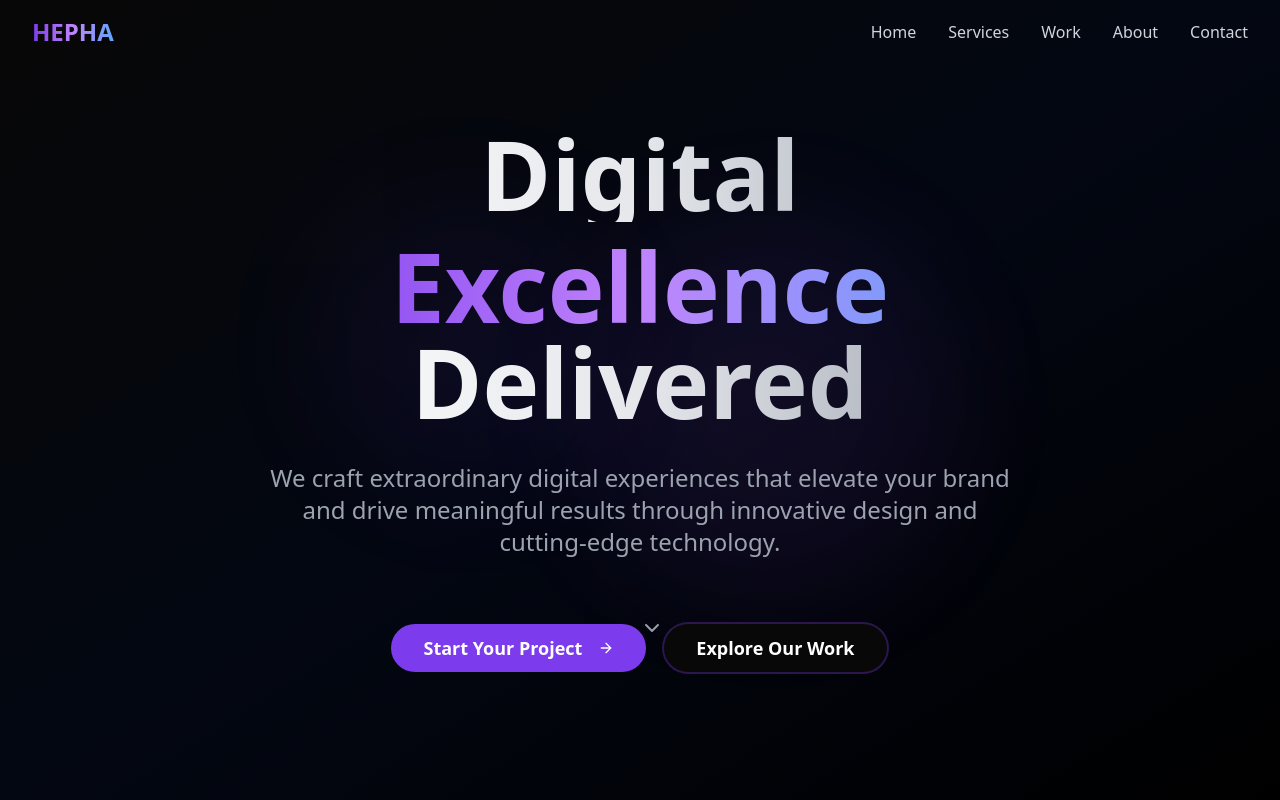
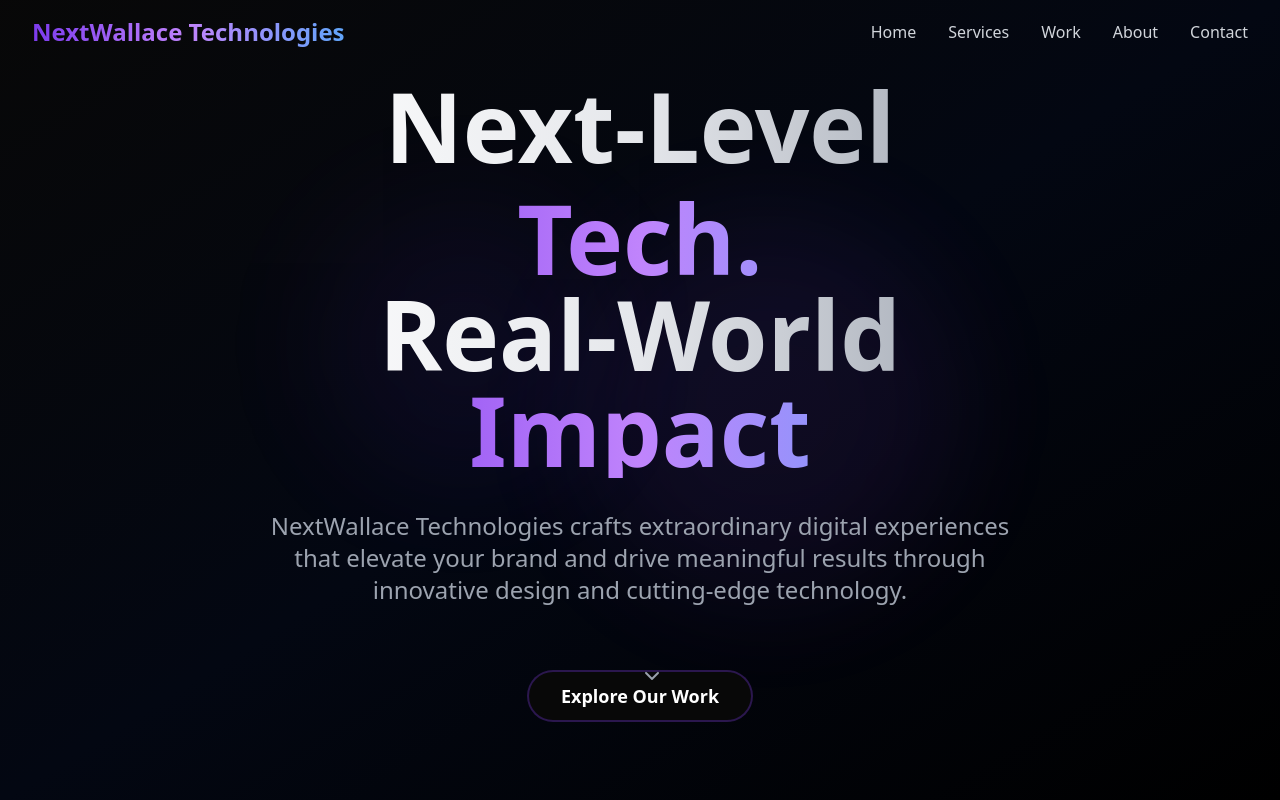
Before and after one commit to Ptrkiama/PK_Consulting, a React (Vite) app: page / in a window 1280 px wide. Shown: the top 800 px of the page. Built offline with nearby package versions, Linux system fonts and the light colour scheme.

Commit message:
Update company name and slogan
Update the company name and slogan in the application.

```diff
--- a/src/components/Footer.tsx
+++ b/src/components/Footer.tsx
@@ -14,8 +14,8 @@ const Footer = () => {
       <div className="max-w-7xl mx-auto px-4 sm:px-6 lg:px-8">
         <div className="flex flex-col md:flex-row justify-between items-center">
           <div className="mb-6 md:mb-0">
-            <span className="text-3xl font-bold text-gradient-primary">HEPHA</span>
-            <p className="text-gray-400 mt-2">Crafting digital excellence</p>
+            <span className="text-3xl font-bold text-gradient-primary">NextWallace Technologies</span>
+            <p className="text-gray-400 mt-2">Next-Level Tech. Real-World Impact</p>
           </div>
 
           <div className="flex space-x-6">
@@ -34,7 +34,7 @@ const Footer = () => {
 
         <div className="border-t border-border mt-8 pt-8 text-center">
           <p className="text-gray-500">
-            © 2024 Hepha. All rights reserved. Crafted with passion and precision.
+            © 2024 NextWallace Technologies. All rights reserved. Crafted with passion and precision.
           </p>
         </div>
       </div>
--- a/src/components/Hero.tsx
+++ b/src/components/Hero.tsx
@@ -14,26 +14,18 @@ const Hero = () => {
       <div className="relative z-10 max-w-7xl mx-auto px-4 sm:px-6 lg:px-8 text-center">
         <div className="space-y-8 animate-fade-in">
           <h1 className="text-5xl md:text-7xl lg:text-8xl font-bold leading-tight">
-            <span className="block text-gradient mb-4">Digital</span>
-            <span className="block text-gradient-primary">Excellence</span>
-            <span className="block text-gradient">Delivered</span>
+            <span className="block text-gradient mb-4">Next-Level</span>
+            <span className="block text-gradient-primary">Tech.</span>
+            <span className="block text-gradient">Real-World</span>
+            <span className="block text-gradient-primary">Impact</span>
           </h1>
 
           <p className="text-xl md:text-2xl text-gray-400 max-w-3xl mx-auto leading-relaxed">
-            We craft extraordinary digital experiences that elevate your brand
+            NextWallace Technologies crafts extraordinary digital experiences that elevate your brand
             and drive meaningful results through innovative design and cutting-edge technology.
           </p>
 
           <div className="flex flex-col sm:flex-row gap-4 justify-center items-center pt-8">
-            <Button
-              size="lg"
-              className="bg-primary hover:bg-primary/90 text-white px-8 py-6 text-lg font-semibold rounded-full transition-all duration-300 hover:scale-105 group"
-              onClick={() => document.querySelector('#contact')?.scrollIntoView({ behavior: 'smooth' })}
-            >
-              Start Your Project
-              <ArrowRight className="ml-2 h-5 w-5 transition-transform group-hover:translate-x-1" />
-            </Button>
-
             <Button
               variant="outline"
               size="lg"
--- a/src/components/Navigation.tsx
+++ b/src/components/Navigation.tsx
@@ -30,7 +30,7 @@ const Navigation = () => {
       <div className="max-w-7xl mx-auto px-4 sm:px-6 lg:px-8">
         <div className="flex justify-between items-center h-16">
           <div className="flex-shrink-0">
-            <span className="text-2xl font-bold text-gradient-primary">HEPHA</span>
+            <span className="text-2xl font-bold text-gradient-primary">NextWallace Technologies</span>
           </div>
 
           {/* Desktop Navigation */}
```
